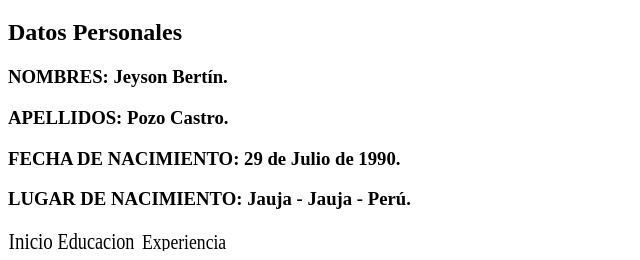
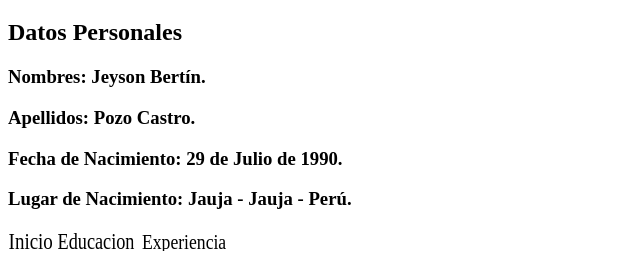
Before and after one commit to BertinCl/FundamentosHTML-EvaluacionFinal, a plain HTML site: page Ev Final/educacion.html in a window 1280 px wide. Shown: the part 165-425 px from the top of the page, without its empty margins (0-640 px from the left). Drawn offline with Linux system fonts and the light colour scheme.

Commit message:
Cambio Mayuscula
Cambio Mayúscula Body

```diff
--- a/Ev Final/educacion.html
+++ b/Ev Final/educacion.html
@@ -9,10 +9,10 @@
     <img src="image/logo.svg" alt="LogoHV" width="150">
     <h1><strong>Hoja de Vida</strong></h1>
     <h2>Datos Personales</h2>
-    <h3>NOMBRES: Jeyson Bertín.</h3>
-    <h3>APELLIDOS: Pozo Castro.</h3>
-    <h3>FECHA DE NACIMIENTO: 29 de Julio de 1990.</h3>
-    <h3>LUGAR DE NACIMIENTO: Jauja - Jauja - Perú.</h3>
+    <h3>Nombres: Jeyson Bertín.</h3>
+    <h3>Apellidos: Pozo Castro.</h3>
+    <h3>Fecha de Nacimiento: 29 de Julio de 1990.</h3>
+    <h3>Lugar de Nacimiento: Jauja - Jauja - Perú.</h3>
     <a href="index.html"><img src="button/BIndex.svg" alt="BInicio" title="Ir a Pantalla Inicial" width="45"></a>
     <a href="educacion.html"><img src="button/BEducation.svg" alt="BEducacion" title="Ir a Educación" width="80"></a>
     <a href="esperiencia.html"><img src="button/BExperience.svg" alt="BExperiencia" title="Ir a Experiencia" width="90"></a>
```
